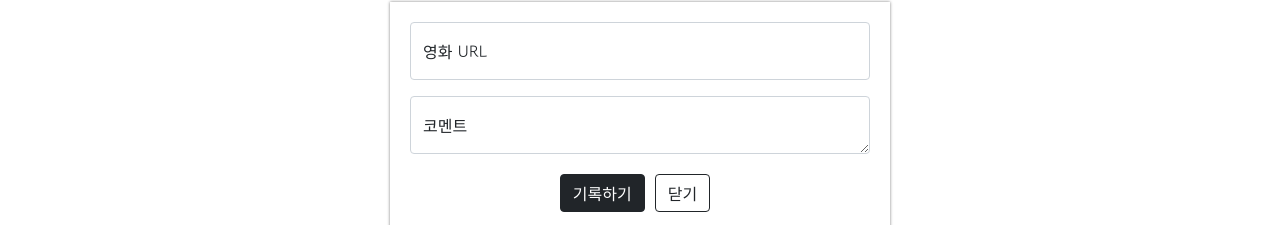
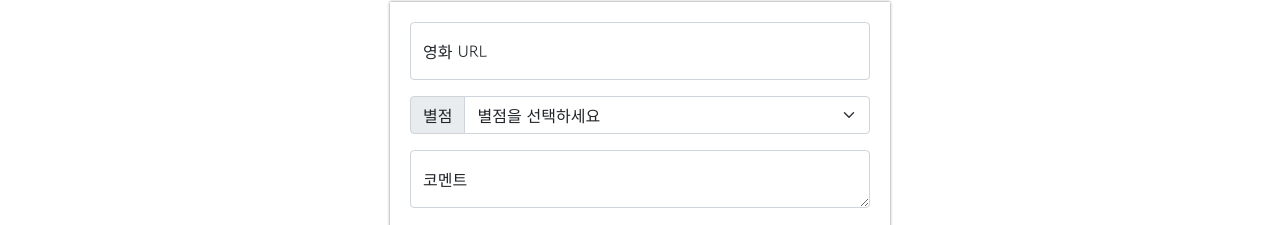
Before and after one commit to DavidKim1995/mypage2, a plain HTML site: page index.html in a window 1280 px wide. Shown: the part 268-493 px from the top of the page. Drawn offline with nearby package versions, Linux system fonts and the light colour scheme.

Commit message:
Update index.html

```diff
--- a/index.html
+++ b/index.html
@@ -95,6 +95,19 @@
             <input type="email" class="form-control" id="floatingInput" placeholder="name@example.com">
             <label for="floatingInput">영화 URL</label>
         </div>
+        <div>
+            <div class="input-group mb-3">
+                <label class="input-group-text" for="inputGroupSelect01">별점</label>
+                <select class="form-select" id="inputGroupSelect01">
+                  <option selected>별점을 선택하세요</option>
+                  <option value="1">⭐</option>
+                  <option value="2">⭐⭐</option>
+                  <option value="3">⭐⭐⭐</option>
+                  <option value="4">⭐⭐⭐⭐</option>
+                  <option value="5">⭐⭐⭐⭐⭐</option>
+                </select>
+              </div>
+        </div>
         <div class="form-floating">
             <textarea class="form-control" placeholder="Leave a comment here" id="floatingTextarea"></textarea>
             <label for="floatingTextarea">코멘트</label>
```
